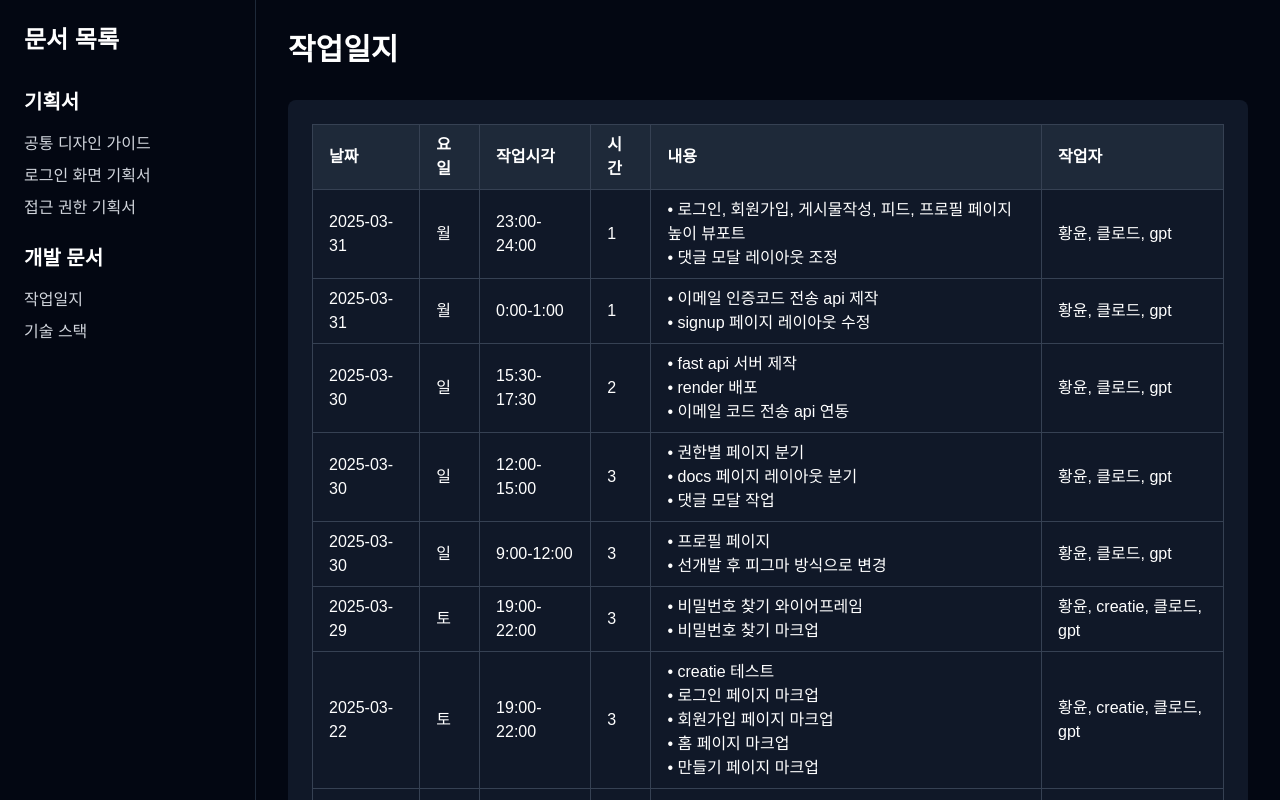
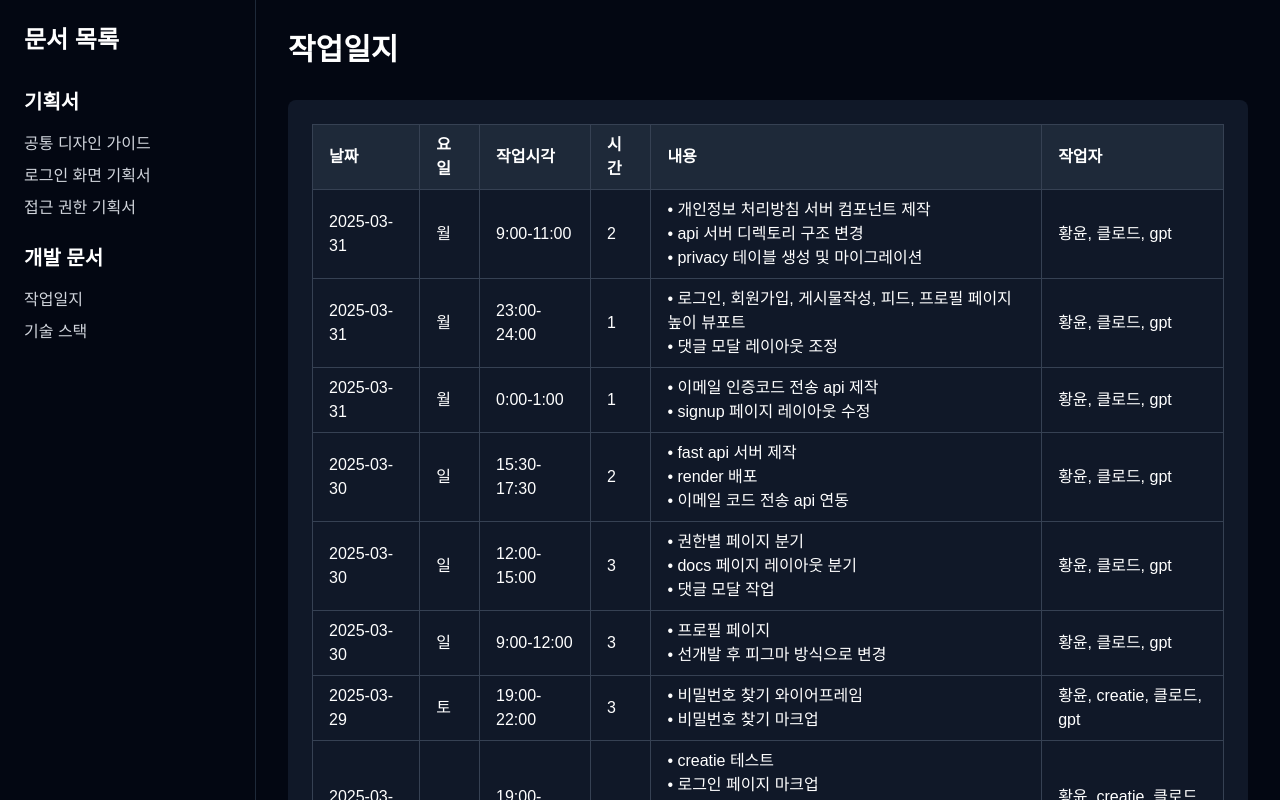
Before and after one commit to zzang535/poestagram, a Next.js app: page /docs/work-log in a window 1280 px wide. Shown: the top 800 px of the page. Built offline with nearby package versions, Linux system fonts and the light colour scheme.

Commit message:
docs: 작업일지에 개인정보처리방침 페이지 작업 내용 추가

```diff
--- a/src/app/docs/work-log/page.tsx
+++ b/src/app/docs/work-log/page.tsx
@@ -2,6 +2,14 @@
 
 export default function WorkLogPage() {
   const workLogs = [
+    {
+      date: "2025-03-31",
+      day: "월",
+      time: "9:00-11:00",
+      hours: 2,
+      content: "• 개인정보 처리방침 서버 컴포넌트 제작\n• api 서버 디렉토리 구조 변경\n• privacy 테이블 생성 및 마이그레이션",
+      workers: "황윤, 클로드, gpt"
+    },
     {
       date: "2025-03-31",
       day: "월",
```
